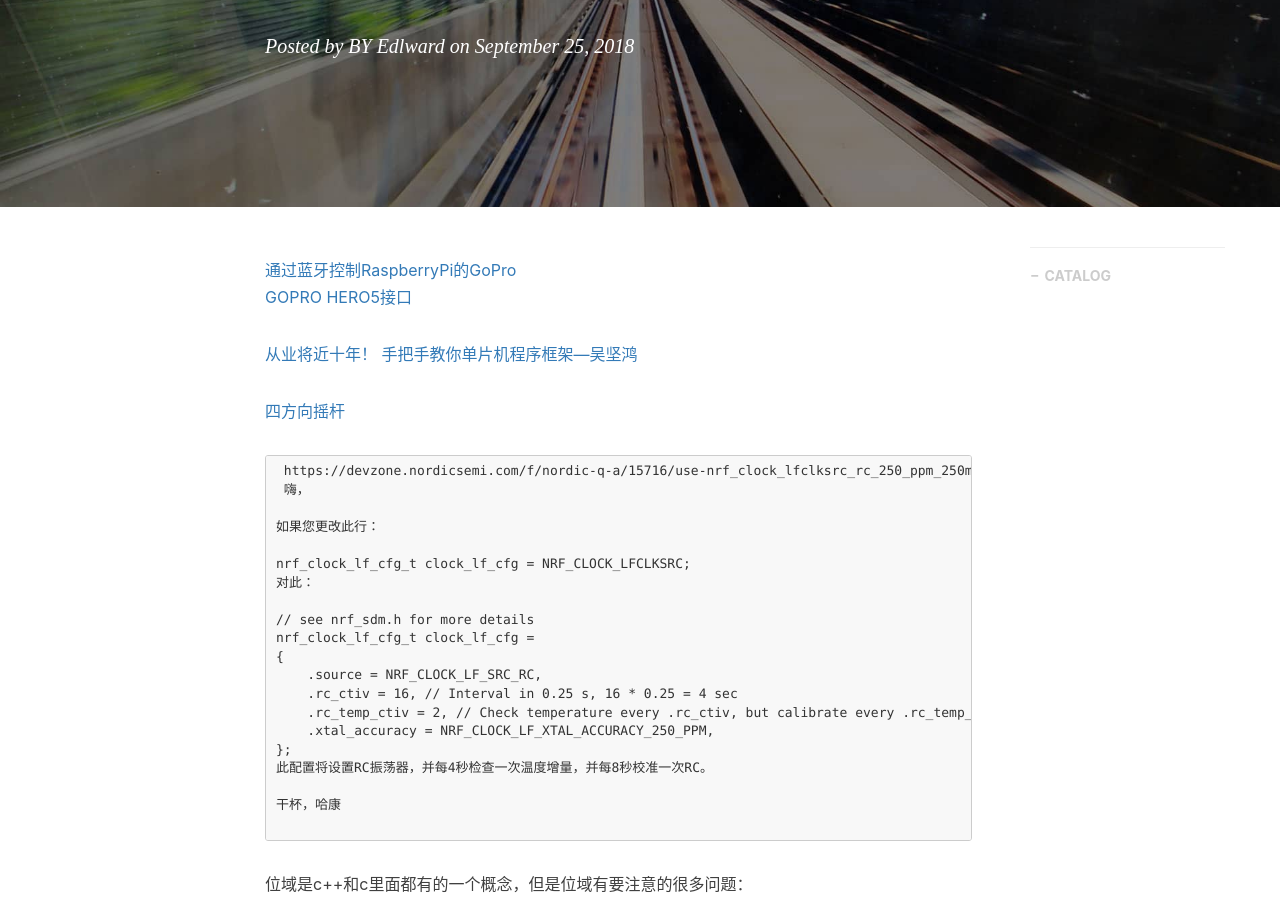
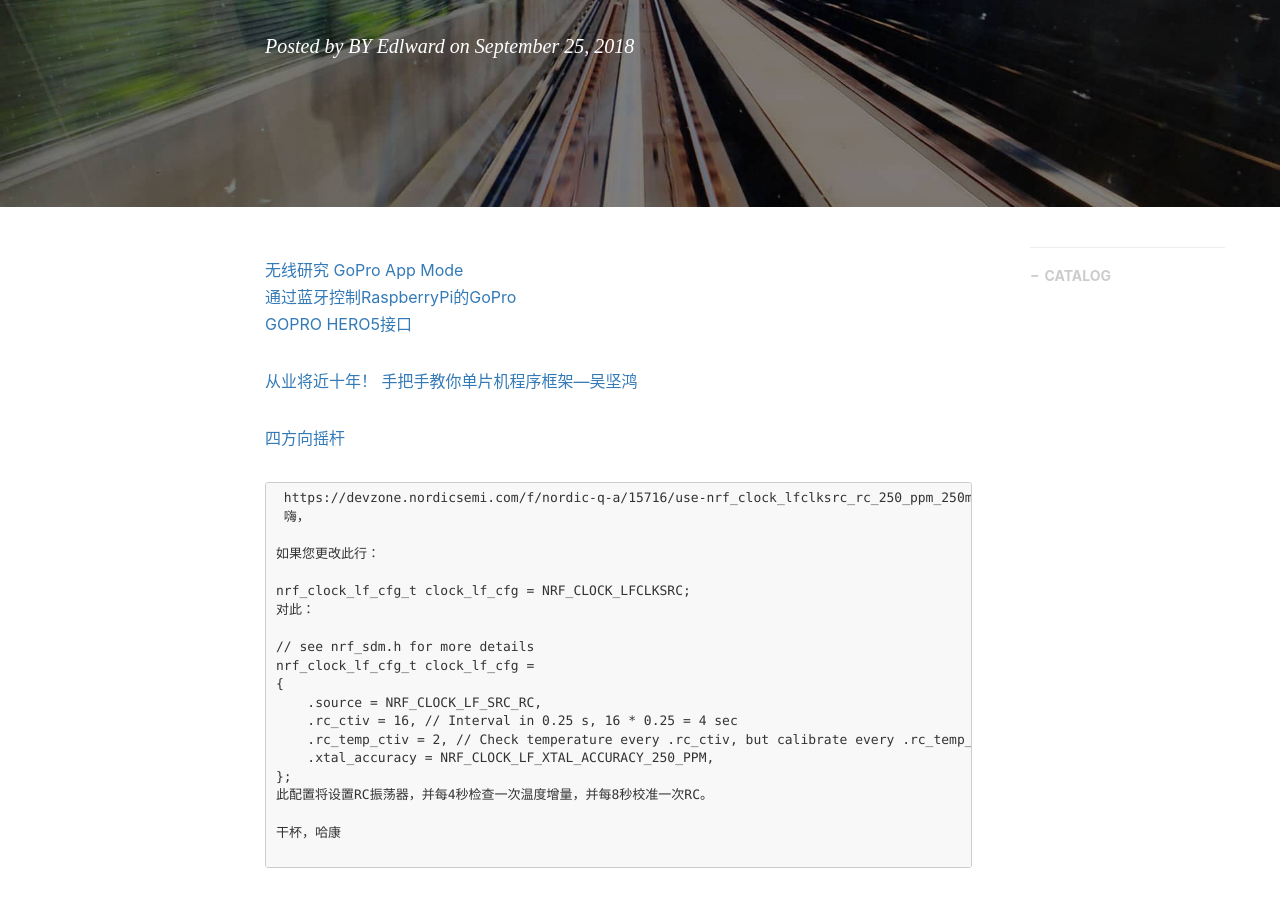
Before and after one commit to gary-robotics/dlward, a Jekyll site: the page built from _posts/2018-10-07-单片机框架-2018.markdown, in a window 1280 px wide and 900 px high, scrolled down 316 px. Built offline with Jekyll 4.4.1, drawn with Linux system fonts in a browser that asks for light colours; nearby versions of some CDN libraries; comment, search, counter and statistics services are not loaded.

Commit message:
Update 2018-10-07-单片机框架-2018.markdown

```diff
--- a/_posts/2018-10-07-单片机框架-2018.markdown
+++ b/_posts/2018-10-07-单片机框架-2018.markdown
@@ -9,7 +9,7 @@ catalog: true                       # 是否归档
 tags:                               #标签
     - STM32
 ---
-
+[无线研究 GoPro App Mode](https://goprohero.readthedocs.io/en/latest/Wifi%20Research/)
 [通过蓝牙控制RaspberryPi的GoPro](https://github.com/KonradIT/goprowifihack/blob/master/Bluetooth/Platforms/RaspberryPi.md)
 [GOPRO HERO5接口](https://gethypoxic.com/blogs/technical/gopro-hero5-interfaces)
 
```
